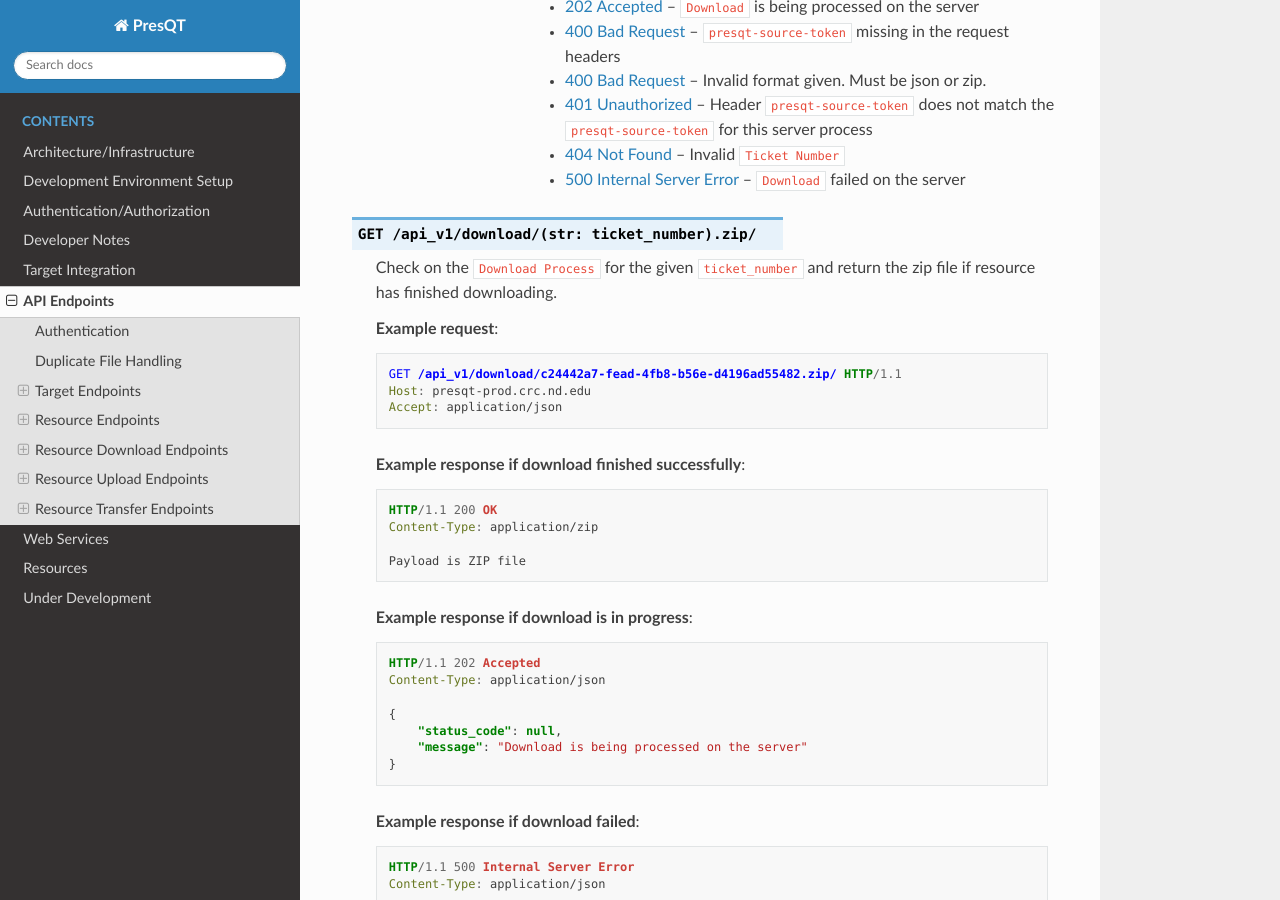
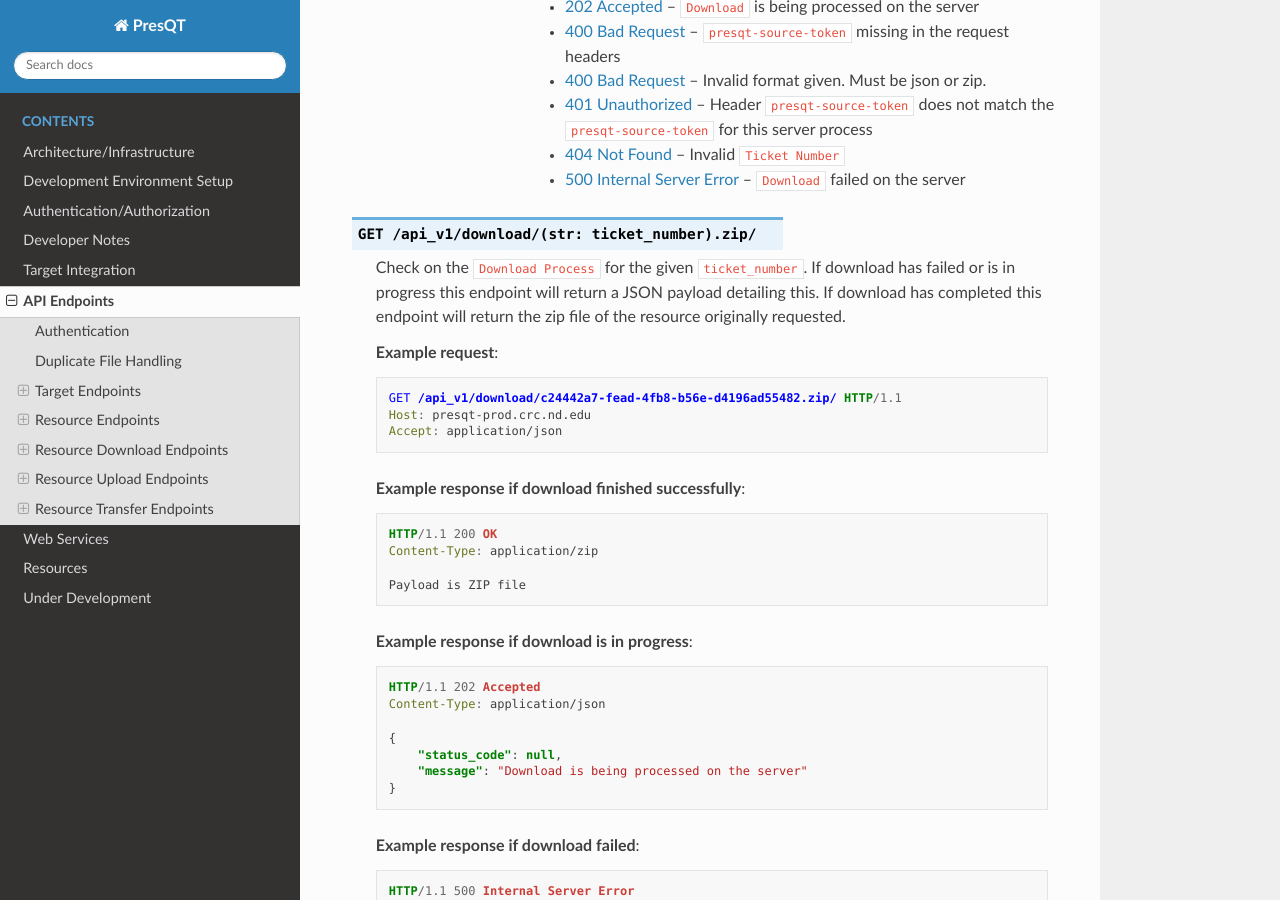
Before and after one commit to Lucy-Family-Institute/presqt, a Sphinx documentation site: the page built from docs/api_endpoints.rst, in a window 1280 px wide and 900 px high, scrolled down 8805 px. Built offline with Sphinx 7.4.7 and the Read the Docs theme 2.0.0, drawn with Linux system fonts in a browser that asks for light colours.

Commit message:
Updated docs again

```diff
--- a/docs/api_endpoints.rst
+++ b/docs/api_endpoints.rst
@@ -489,8 +489,10 @@ Download Job
 
 .. http:get::  /api_v1/download/(str: ticket_number).zip/
 
-    Check on the ``Download Process`` for the given ``ticket_number`` and return the zip file if
-    resource has finished downloading.
+
+    Check on the ``Download Process`` for the given ``ticket_number``.
+    If download has failed or is in progress this endpoint will return a JSON payload detailing this.
+    If download has completed this endpoint will return the zip file of the resource originally requested.
 
     **Example request**:
 
```
